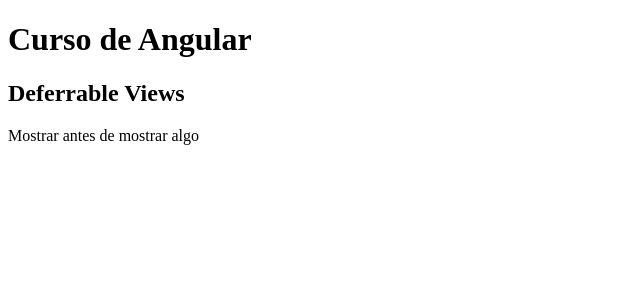
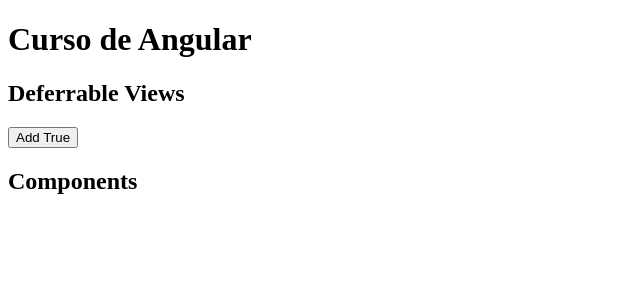
Before and after one commit to AnaPaulaInsfran/meu-primeiro-projeto-latest, an Angular app: page / in a window 1280 px wide. Shown: the top 300 px of the page, without its empty margins (0-640 px from the left). Built offline with nearby package versions, Linux system fonts and the light colour scheme.

Commit message:
feat:defer-when

```diff
--- a/src/app/components/template/template-deferrable-views/template-deferrable-views.component.html
+++ b/src/app/components/template/template-deferrable-views/template-deferrable-views.component.html
@@ -13,11 +13,12 @@
 -->
 
 <h2 #trigger>Deferrable Views</h2>
+<button (click)="isTrue = true">Add True</button>
 
-@defer (on interaction(trigger2); prefetch on interaction(trigger)){
+@defer (when loadingData$ | async){
   <app-new-component />
 } @placeholder {
-  <p #trigger2>Mostrar antes de mostrar algo</p>
+  <p>Mostrar antes de mostrar algo</p>
 } @loading {
   <p>Loading...</p>
 } @error {
--- a/src/app/components/template/template-deferrable-views/template-deferrable-views.component.ts
+++ b/src/app/components/template/template-deferrable-views/template-deferrable-views.component.ts
@@ -1,6 +1,7 @@
 import { CommonModule } from '@angular/common';
 import { Component } from '@angular/core';
 import { NewComponent } from '../../new-component/new-component.component';
+import { Observable, delay, of } from 'rxjs';
 
 @Component({
   selector: 'app-template-deferrable-views',
@@ -10,5 +11,11 @@
   styleUrl: './template-deferrable-views.component.scss'
 })
 export class TemplateDeferrableViewsComponent {
+  public isTrue = false;
 
+  public loadingData$: Observable<string[]> = of([
+    'item 1',
+    'item 2',
+    'item 3',
+  ]).pipe(delay(5000));
 }
```
